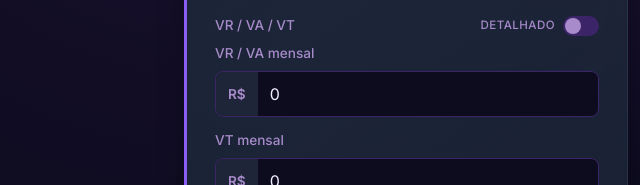
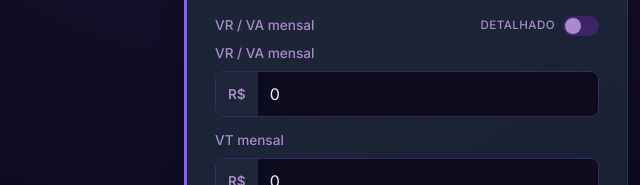
Before and after one commit to jrlimax/calculadora-pj-clt, a plain HTML site: page index.html in a window 1280 px wide. Shown: the part 323-508 px from the top of the page, 0-640 px from the left. Drawn offline with Linux system fonts and the light colour scheme.

Commit message:
Add files via upload

```diff
--- a/index.html
+++ b/index.html
@@ -54,7 +54,7 @@
                 </div>
                 <div class="input-group">
                     <div class="vt-header">
-                        <label>VR / VA / VT</label>
+                        <label>VR / VA mensal</label>
                         <div class="toggle" id="vtToggle" role="switch" aria-checked="false" tabindex="0">
                             <span class="toggle-label">Detalhado</span>
                             <div class="toggle-track"><div class="toggle-thumb"></div></div>
```
